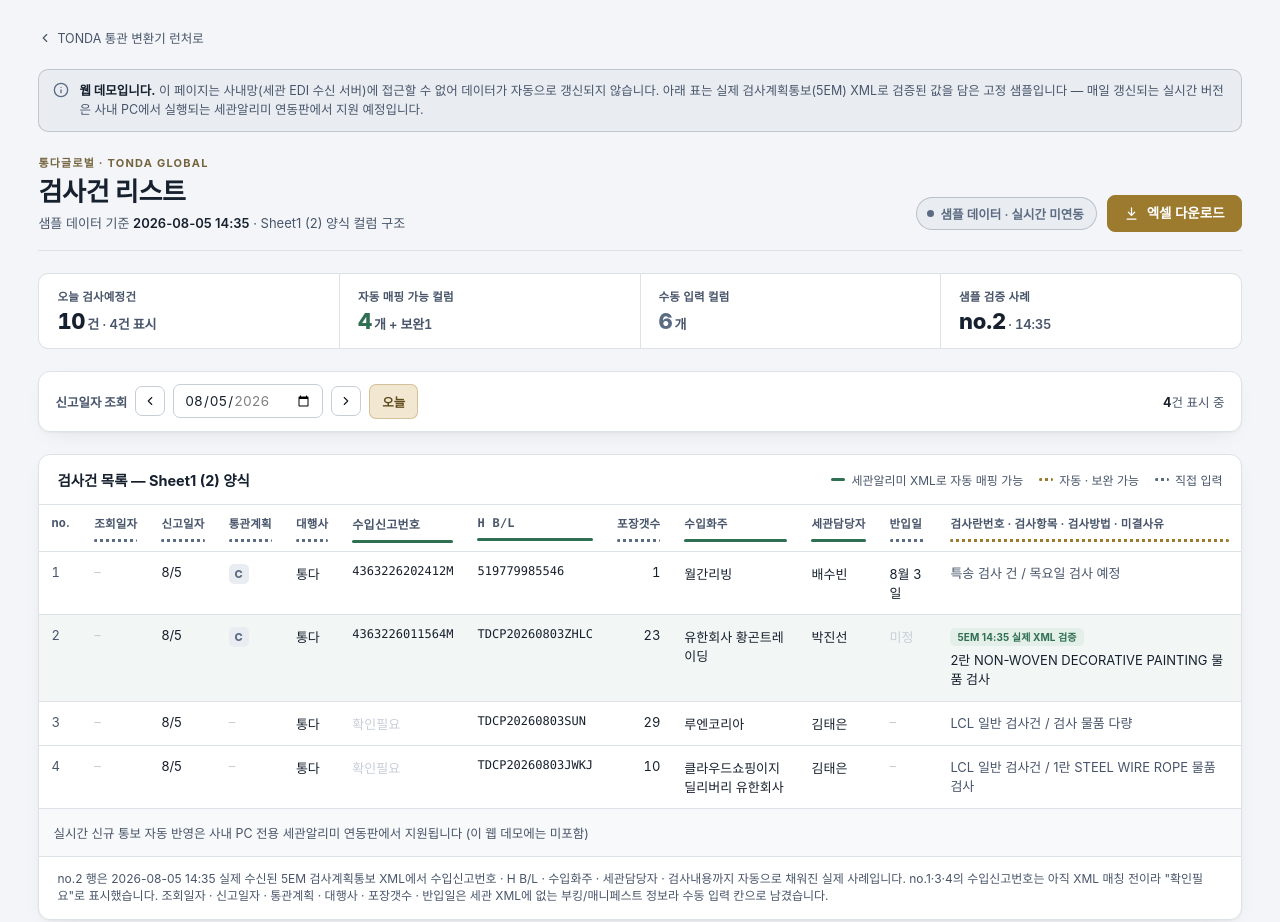
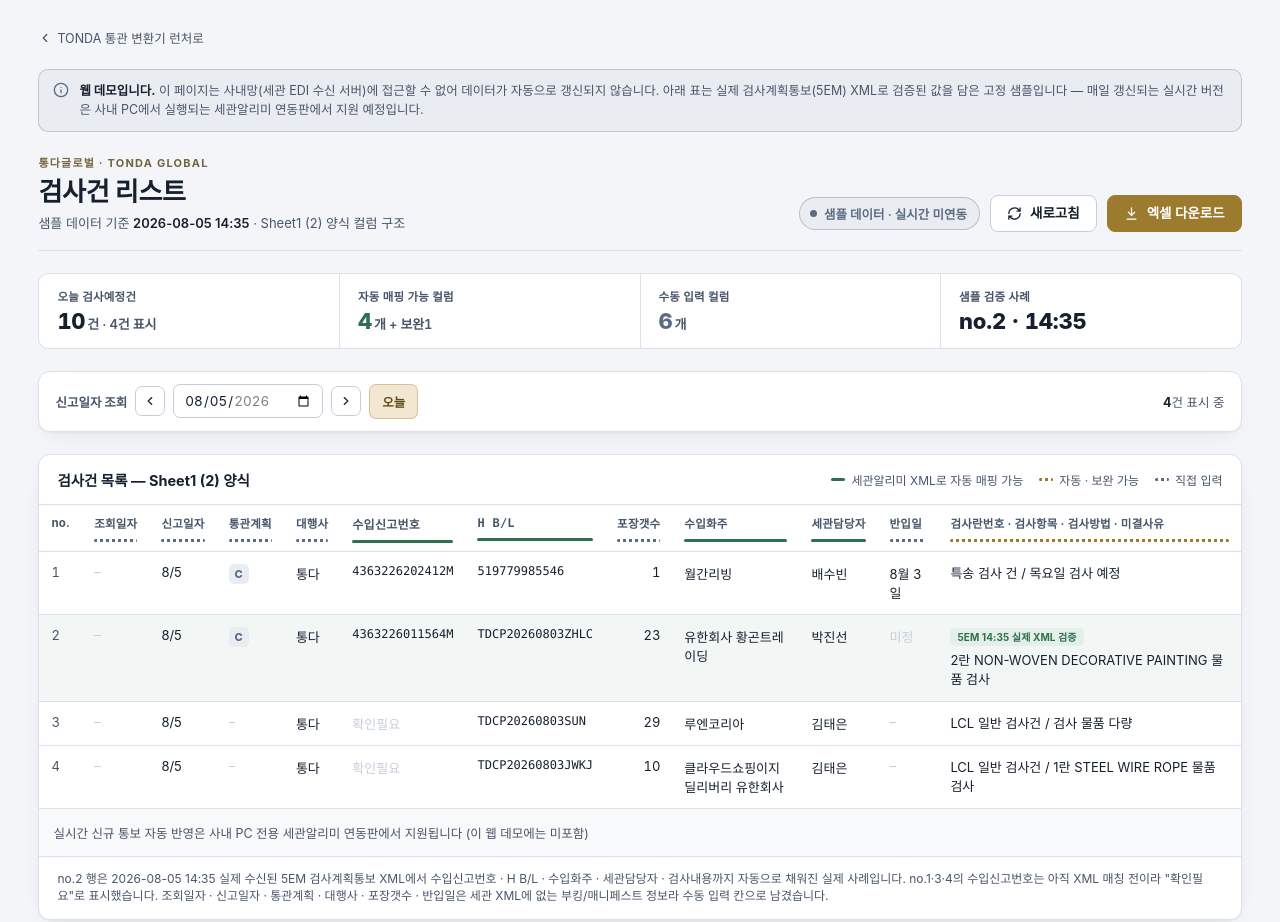
Before and after one commit to a90894048-creator/TONDA-CONVERT, a plain HTML site: page inspection/index.html in a window 1280 px wide. Shown: the top 922 px of the page. Drawn offline with Linux system fonts and the light colour scheme.

Commit message:
feat: 검사건 리스트에 새로고침 버튼 추가, 데이터를 data.json에서 fetch하도록 분리

```diff
--- /dev/null
+++ b/inspection/data.json
@@ -0,0 +1,77 @@
+{
+  "updated": "2026-08-05 14:35",
+  "today": "2026-08-05",
+  "totalCount": 10,
+  "verifiedNo": 2,
+  "verifiedTime": "14:35",
+  "rows": [
+    {
+      "no": 1,
+      "date": "2026-08-05",
+      "reportDate": "8/5",
+      "plan": "C",
+      "agency": "통다",
+      "declNo": "4363226202412M",
+      "declKnown": true,
+      "hbl": "519779985546",
+      "packages": 1,
+      "importer": "월간리빙",
+      "officer": "배수빈",
+      "arrival": "8월 3일",
+      "badge": "",
+      "remark": "특송 검사 건 / 목요일 검사 예정",
+      "verified": false
+    },
+    {
+      "no": 2,
+      "date": "2026-08-05",
+      "reportDate": "8/5",
+      "plan": "C",
+      "agency": "통다",
+      "declNo": "4363226011564M",
+      "declKnown": true,
+      "hbl": "TDCP20260803ZHLC",
+      "packages": 23,
+      "importer": "유한회사 황곤트레이딩",
+      "officer": "박진선",
+      "arrival": "미정",
+      "badge": "5EM 14:35 실제 XML 검증",
+      "remark": "2란 NON-WOVEN DECORATIVE PAINTING 물품 검사",
+      "verified": true
+    },
+    {
+      "no": 3,
+      "date": "2026-08-05",
+      "reportDate": "8/5",
+      "plan": "",
+      "agency": "통다",
+      "declNo": "",
+      "declKnown": false,
+      "hbl": "TDCP20260803SUN",
+      "packages": 29,
+      "importer": "루엔코리아",
+      "officer": "김태은",
+      "arrival": "",
+      "badge": "",
+      "remark": "LCL 일반 검사건 / 검사 물품 다량",
+      "verified": false
+    },
+    {
+      "no": 4,
+      "date": "2026-08-05",
+      "reportDate": "8/5",
+      "plan": "",
+      "agency": "통다",
+      "declNo": "",
+      "declKnown": false,
+      "hbl": "TDCP20260803JWKJ",
+      "packages": 10,
+      "importer": "클라우드쇼핑이지딜리버리 유한회사",
+      "officer": "김태은",
+      "arrival": "",
+      "badge": "",
+      "remark": "LCL 일반 검사건 / 1란 STEEL WIRE ROPE 물품 검사",
+      "verified": false
+    }
+  ]
+}
--- a/inspection/index.html
+++ b/inspection/index.html
@@ -98,6 +98,7 @@
   }
   .btn:hover{ border-color: var(--ink-soft); }
   .btn:active{ transform: translateY(1px); }
+  .btn:disabled{ opacity:0.6; cursor:default; }
   .btn-primary{ background: var(--accent); border-color: var(--accent); color:#fff; }
   .btn-primary:hover{ background: color-mix(in srgb, var(--accent) 88%, black); border-color: color-mix(in srgb, var(--accent) 88%, black); }
   @media (prefers-color-scheme: dark){ .btn-primary{ color:#1a1405; } }
@@ -231,10 +232,14 @@
     <div class="titles">
       <span class="eyebrow">통다글로벌 · TONDA GLOBAL</span>
       <h1>검사건 리스트</h1>
-      <span class="meta">샘플 데이터 기준 <b>2026-08-05 14:35</b> · Sheet1 (2) 양식 컬럼 구조</span>
+      <span class="meta">샘플 데이터 기준 <b id="updatedAt">불러오는 중…</b> · Sheet1 (2) 양식 컬럼 구조</span>
     </div>
     <div class="actions">
       <span class="sample-pill"><span class="sample-dot"></span>샘플 데이터 · 실시간 미연동</span>
+      <button class="btn" id="refreshBtn" type="button">
+        <svg viewBox="0 0 24 24" fill="none" stroke="currentColor" stroke-width="2" stroke-linecap="round"><path d="M3 12a9 9 0 0 1 15.3-6.4L21 8M21 3v5h-5"/><path d="M21 12a9 9 0 0 1-15.3 6.4L3 16M3 21v-5h5"/></svg>
+        새로고침
+      </button>
       <button class="btn btn-primary" id="downloadBtn" type="button">
         <svg viewBox="0 0 24 24" fill="none" stroke="currentColor" stroke-width="2" stroke-linecap="round" stroke-linejoin="round"><path d="M12 3v12"/><path d="m7 10 5 5 5-5"/><path d="M5 21h14"/></svg>
         엑셀 다운로드
@@ -245,7 +250,7 @@
   <div class="stats">
     <div class="stat">
       <span class="label">오늘 검사예정건</span>
-      <span class="value">10<small>건 · 4건 표시</small></span>
+      <span class="value" id="statTotal">&ndash;<small id="statTotalSmall"></small></span>
     </div>
     <div class="stat auto">
       <span class="label">자동 매핑 가능 컬럼</span>
@@ -257,7 +262,7 @@
     </div>
     <div class="stat">
       <span class="label">샘플 검증 사례</span>
-      <span class="value">no.2<small>· 14:35</small></span>
+      <span class="value" id="statVerified">&ndash;</span>
     </div>
   </div>
 
@@ -305,68 +310,7 @@
           </tr>
         </thead>
         <tbody id="ledgerBody">
-          <tr data-date="2026-08-05" class="data-row">
-            <td class="seq">1</td>
-            <td class="dash">&ndash;</td>
-            <td>8/5</td>
-            <td><span class="plan-code">C</span></td>
-            <td>통다</td>
-            <td class="mono">4363226202412M</td>
-            <td class="mono">519779985546</td>
-            <td class="num">1</td>
-            <td>월간리빙</td>
-            <td>배수빈</td>
-            <td>8월 3일</td>
-            <td class="remark">특송 검사 건 / 목요일 검사 예정</td>
-          </tr>
-          <tr data-date="2026-08-05" class="data-row verified">
-            <td class="seq">2</td>
-            <td class="dash">&ndash;</td>
-            <td>8/5</td>
-            <td><span class="plan-code">C</span></td>
-            <td>통다</td>
-            <td class="mono">4363226011564M</td>
-            <td class="mono">TDCP20260803ZHLC</td>
-            <td class="num">23</td>
-            <td>유한회사 황곤트레이딩</td>
-            <td>박진선</td>
-            <td class="dash">미정</td>
-            <td class="remark"><span class="src-badge auto">5EM 14:35 실제 XML 검증</span><br><span class="src">2란 NON-WOVEN DECORATIVE PAINTING 물품 검사</span></td>
-          </tr>
-          <tr data-date="2026-08-05" class="data-row">
-            <td class="seq">3</td>
-            <td class="dash">&ndash;</td>
-            <td>8/5</td>
-            <td class="dash">&ndash;</td>
-            <td>통다</td>
-            <td class="dash">확인필요</td>
-            <td class="mono">TDCP20260803SUN</td>
-            <td class="num">29</td>
-            <td>루엔코리아</td>
-            <td>김태은</td>
-            <td class="dash">&ndash;</td>
-            <td class="remark">LCL 일반 검사건 / 검사 물품 다량</td>
-          </tr>
-          <tr data-date="2026-08-05" class="data-row">
-            <td class="seq">4</td>
-            <td class="dash">&ndash;</td>
-            <td>8/5</td>
-            <td class="dash">&ndash;</td>
-            <td>통다</td>
-            <td class="dash">확인필요</td>
-            <td class="mono">TDCP20260803JWKJ</td>
-            <td class="num">10</td>
-            <td>클라우드쇼핑이지딜리버리 유한회사</td>
-            <td>김태은</td>
-            <td class="dash">&ndash;</td>
-            <td class="remark">LCL 일반 검사건 / 1란 STEEL WIRE ROPE 물품 검사</td>
-          </tr>
-          <tr class="no-match" hidden>
-            <td colspan="12">선택한 날짜(<span class="nm-date"></span>)에 해당하는 검사건이 없습니다 — 샘플 데이터는 2026-08-05 하루치만 있습니다</td>
-          </tr>
-          <tr class="note-row data-row" data-date="2026-08-05">
-            <td colspan="12">실시간 신규 통보 자동 반영은 사내 PC 전용 세관알리미 연동판에서 지원됩니다 (이 웹 데모에는 미포함)</td>
-          </tr>
+          <tr class="note-row"><td colspan="12">데이터를 불러오는 중…</td></tr>
         </tbody>
       </table>
     </div>
@@ -382,10 +326,104 @@
 
 <script>
   (function(){
-    var table = document.getElementById('ledgerTable');
-    var btn = document.getElementById('downloadBtn');
+    var table       = document.getElementById('ledgerTable');
+    var ledgerBody  = document.getElementById('ledgerBody');
+    var downloadBtn = document.getElementById('downloadBtn');
+    var refreshBtn  = document.getElementById('refreshBtn');
+    var dateInput   = document.getElementById('dateInput');
+    var prevDayBtn  = document.getElementById('prevDay');
+    var nextDayBtn  = document.getElementById('nextDay');
+    var todayBtn    = document.getElementById('todayBtn');
+    var resultCount = document.getElementById('resultCount');
+    var updatedAt   = document.getElementById('updatedAt');
+    var statTotal   = document.getElementById('statTotal');
+    var statVerified= document.getElementById('statVerified');
 
-    btn.addEventListener('click', function(){
+    var TODAY = '2026-08-05';
+    var initialized = false;
+
+    var NOTE_ROW = '<tr class="note-row"><td colspan="12">실시간 신규 통보 자동 반영은 사내 PC 전용 세관알리미 연동판에서 지원됩니다 (이 웹 데모에는 미포함)</td></tr>';
+    var NO_MATCH_ROW =
+      '<tr class="no-match" hidden><td colspan="12">선택한 날짜(<span class="nm-date"></span>)에 해당하는 검사건이 없습니다</td></tr>';
+
+    function escapeHtml(s){
+      return String(s == null ? '' : s).replace(/[&<>"']/g, function(c){
+        return { '&':'&amp;', '<':'&lt;', '>':'&gt;', '"':'&quot;', "'":'&#39;' }[c];
+      });
+    }
+
+    function rowHtml(r){
+      var declCell   = r.declKnown ? '<td class="mono">' + escapeHtml(r.declNo) + '</td>' : '<td class="dash">확인필요</td>';
+      var planCell   = r.plan ? '<td><span class="plan-code">' + escapeHtml(r.plan) + '</span></td>' : '<td class="dash">&ndash;</td>';
+      var arrivalCell= r.arrival ? '<td class="' + (r.arrival === '미정' ? 'dash' : '') + '">' + escapeHtml(r.arrival) + '</td>' : '<td class="dash">&ndash;</td>';
+      var remarkInner= (r.badge ? '<span class="src-badge auto">' + escapeHtml(r.badge) + '</span><br>' : '')
+                      + '<span class="src">' + escapeHtml(r.remark) + '</span>';
+      return '<tr data-date="' + escapeHtml(r.date) + '" class="data-row' + (r.verified ? ' verified' : '') + '">'
+        + '<td class="seq">' + r.no + '</td>'
+        + '<td class="dash">&ndash;</td>'
+        + '<td>' + escapeHtml(r.reportDate) + '</td>'
+        + planCell
+        + '<td>' + escapeHtml(r.agency) + '</td>'
+        + declCell
+        + '<td class="mono">' + escapeHtml(r.hbl) + '</td>'
+        + '<td class="num">' + r.packages + '</td>'
+        + '<td>' + escapeHtml(r.importer) + '</td>'
+        + '<td>' + escapeHtml(r.officer) + '</td>'
+        + arrivalCell
+        + '<td class="remark">' + remarkInner + '</td>'
+        + '</tr>';
+    }
+
+    function render(json){
+      TODAY = json.today;
+      updatedAt.textContent = json.updated;
+      statTotal.innerHTML = json.totalCount + '<small>건 · ' + json.rows.length + '건 표시</small>';
+      statVerified.textContent = 'no.' + json.verifiedNo + ' · ' + json.verifiedTime;
+      ledgerBody.innerHTML = json.rows.map(rowHtml).join('') + NO_MATCH_ROW + NOTE_ROW;
+    }
+
+    function fmtKo(iso){
+      var p = iso.split('-');
+      return p[0] + '년 ' + parseInt(p[1], 10) + '월 ' + parseInt(p[2], 10) + '일';
+    }
+
+    function applyFilter(){
+      var target   = dateInput.value || TODAY;
+      var rows     = document.querySelectorAll('#ledgerBody tr.data-row');
+      var noteRow  = document.querySelector('#ledgerBody tr.note-row');
+      var noMatchRow = document.querySelector('#ledgerBody tr.no-match');
+      var visible  = 0;
+      rows.forEach(function(row){
+        var match = row.getAttribute('data-date') === target;
+        row.hidden = !match;
+        if (match) visible++;
+      });
+      if (noteRow) noteRow.hidden = (target !== TODAY);
+      if (noMatchRow){
+        noMatchRow.hidden = visible !== 0;
+        noMatchRow.querySelector('.nm-date').textContent = fmtKo(target);
+      }
+      resultCount.innerHTML = '<b>' + visible + '</b>건 표시 중';
+    }
+
+    function loadData(isRefresh){
+      var url = 'data.json' + (isRefresh ? ('?t=' + Date.now()) : '');
+      return fetch(url)
+        .then(function(res){ if (!res.ok) throw new Error('HTTP ' + res.status); return res.json(); })
+        .then(function(json){
+          render(json);
+          if (!initialized){ dateInput.value = TODAY; initialized = true; }
+          applyFilter();
+        })
+        .catch(function(err){
+          updatedAt.textContent = '불러오기 실패';
+          ledgerBody.innerHTML = '<tr class="note-row"><td colspan="12">데이터를 불러오지 못했습니다 (' + escapeHtml(err.message) + ') — 새로고침을 눌러 다시 시도하세요</td></tr>';
+          console.error('data.json 로드 실패', err);
+        });
+    }
+
+    // ── 엑셀 다운로드 ─────────────────────────────────────────
+    downloadBtn.addEventListener('click', function(){
       var clone = table.cloneNode(true);
       clone.querySelectorAll('tr.note-row, tr.no-match, tr[hidden]').forEach(function(r){ r.remove(); });
 
@@ -401,58 +439,41 @@
       var url = URL.createObjectURL(blob);
       var a = document.createElement('a');
       a.href = url;
-      a.download = '검사건리스트_샘플_2026-08-05.xls';
+      a.download = '검사건리스트_' + TODAY + '.xls';
       document.body.appendChild(a);
       a.click();
       document.body.removeChild(a);
       setTimeout(function(){ URL.revokeObjectURL(url); }, 1000);
     });
 
-    // ── 날짜 조회 (샘플 데이터는 2026-08-05 하루치뿐) ─────────
-    var dateInput   = document.getElementById('dateInput');
-    var prevDayBtn  = document.getElementById('prevDay');
-    var nextDayBtn  = document.getElementById('nextDay');
-    var todayBtn    = document.getElementById('todayBtn');
-    var resultCount = document.getElementById('resultCount');
-    var noMatchRow  = document.querySelector('#ledgerBody tr.no-match');
-    var TODAY = '2026-08-05';
+    // ── 새로고침 ─────────────────────────────────────────────
+    refreshBtn.addEventListener('click', function(){
+      var svg = refreshBtn.querySelector('svg');
+      refreshBtn.disabled = true;
+      svg.style.transition = 'transform 0.6s ease';
+      svg.style.transform = 'rotate(360deg)';
+      loadData(true).finally(function(){
+        setTimeout(function(){ svg.style.transform = ''; refreshBtn.disabled = false; }, 300);
+      });
+    });
 
-    function fmtKo(iso){
-      var p = iso.split('-');
-      return p[0] + '년 ' + parseInt(p[1],10) + '월 ' + parseInt(p[2],10) + '일';
-    }
-
-    function applyFilter(){
-      var target = dateInput.value || TODAY;
-      var rows = document.querySelectorAll('#ledgerBody tr.data-row:not(.note-row)');
-      var noteRow = document.querySelector('#ledgerBody tr.note-row');
-      var visible = 0;
-      rows.forEach(function(row){
-        var match = row.getAttribute('data-date') === target;
-        row.hidden = !match;
-        if (match) visible++;
-      });
-      if (noteRow) noteRow.hidden = (target !== TODAY);
-
-      noMatchRow.hidden = visible !== 0;
-      noMatchRow.querySelector('.nm-date').textContent = fmtKo(target);
-
-      resultCount.innerHTML = '<b>' + visible + '</b>건 표시 중';
-    }
-
-    function shiftDay(delta){
+    // ── 날짜 조회 ─────────────────────────────────────────────
+    dateInput.addEventListener('change', applyFilter);
+    prevDayBtn.addEventListener('click', function(){
       var d = new Date(dateInput.value + 'T00:00:00');
-      d.setDate(d.getDate() + delta);
+      d.setDate(d.getDate() - 1);
       dateInput.value = d.toISOString().slice(0, 10);
       applyFilter();
-    }
-
-    dateInput.addEventListener('change', applyFilter);
-    prevDayBtn.addEventListener('click', function(){ shiftDay(-1); });
-    nextDayBtn.addEventListener('click', function(){ shiftDay(1); });
+    });
+    nextDayBtn.addEventListener('click', function(){
+      var d = new Date(dateInput.value + 'T00:00:00');
+      d.setDate(d.getDate() + 1);
+      dateInput.value = d.toISOString().slice(0, 10);
+      applyFilter();
+    });
     todayBtn.addEventListener('click', function(){ dateInput.value = TODAY; applyFilter(); });
 
-    applyFilter();
+    loadData(false);
   })();
 </script>
 </body>
```
